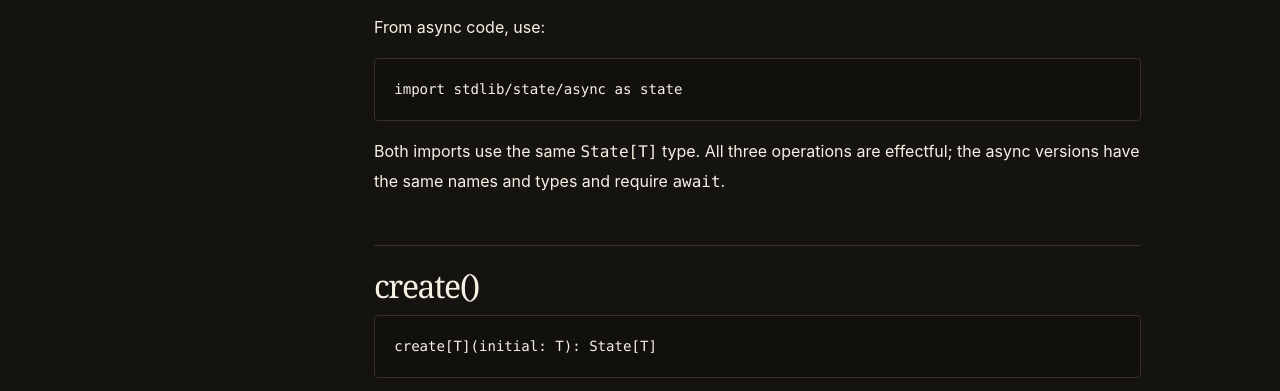
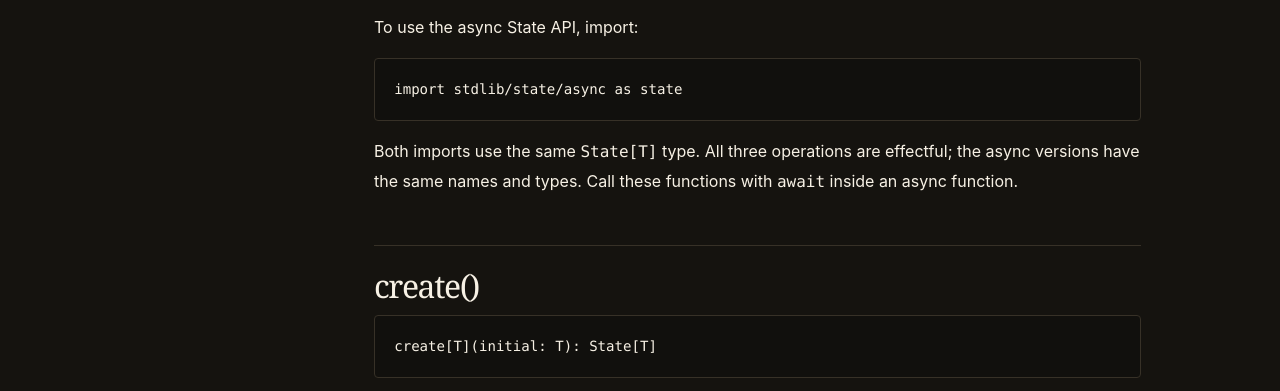
Before and after one commit to sproates/panackelty-website, a plain HTML site: page site/reference/stdlib-state/index.html in a window 1280 px wide. Shown: the part 696-1087 px from the top of the page. Drawn offline with Linux system fonts and the light colour scheme.

Commit message:
Clarify async State imports and calls [skip ci]

```diff
--- a/site/reference/stdlib-state/index.html
+++ b/site/reference/stdlib-state/index.html
@@ -23,9 +23,9 @@
 <article class="capabilities-content http-docs-content"><p><a href="../standard-library/">All standard library modules</a></p><p>Share a cell across calls while keeping changes explicit and atomic.</p>
 <h2 id="import">Import</h2>
 <pre><code class="language-panack">import stdlib/state as state</code></pre>
-<p>From async code, use:</p>
+<p>To use the async State API, import:</p>
 <pre><code class="language-panack">import stdlib/state/async as state</code></pre>
-<p>Both imports use the same <code>State[T]</code> type. All three operations are effectful; the async versions have the same names and types and require <code>await</code>.</p>
+<p>Both imports use the same <code>State[T]</code> type. All three operations are effectful; the async versions have the same names and types. Call these functions with <code>await</code> inside an async function.</p>
 <h2 id="create">create()</h2>
 <pre><code class="language-panack">create[T](initial: T): State[T]</code></pre>
 <p><strong>Parameters</strong></p>
```
Also changed, not shown: 1 other file.
